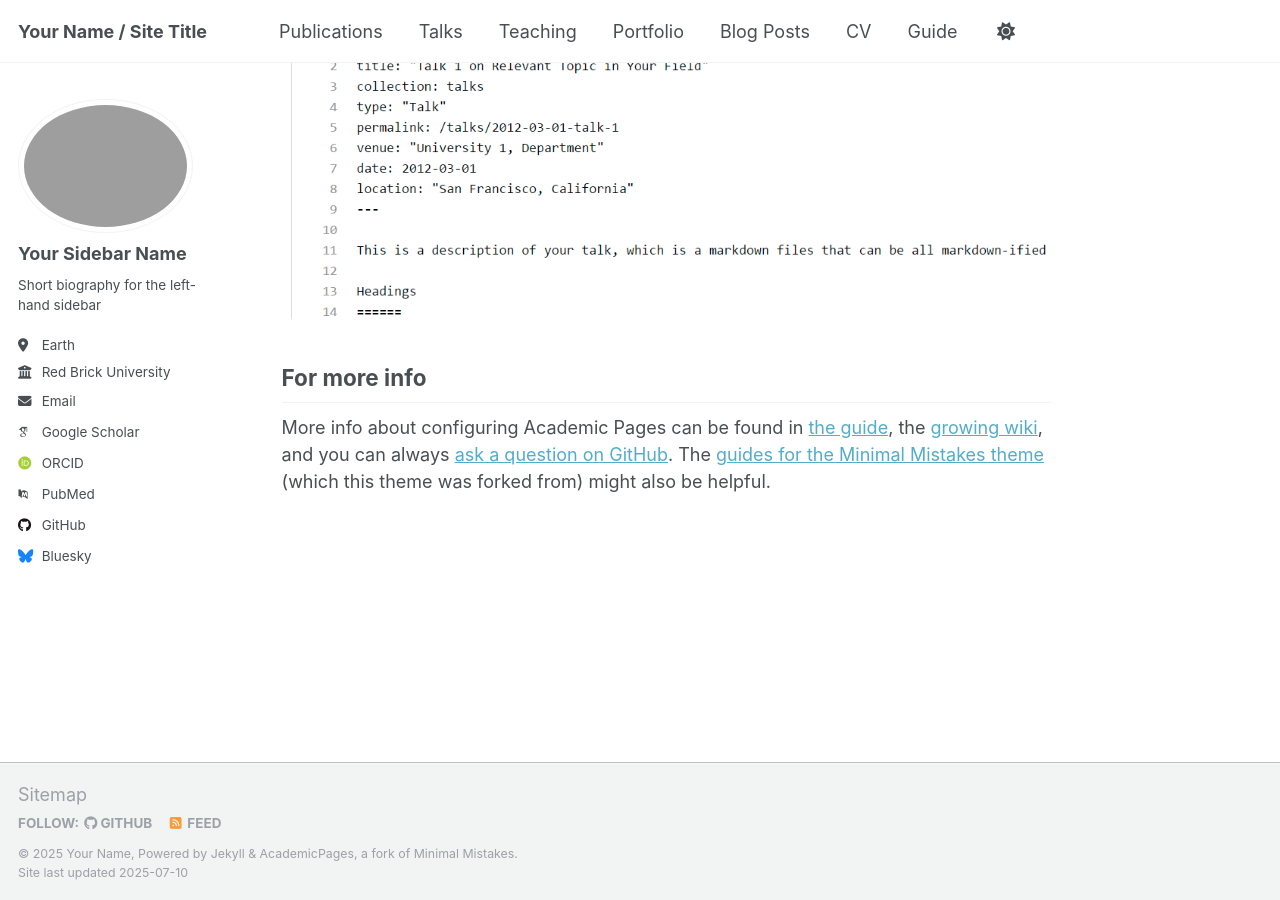
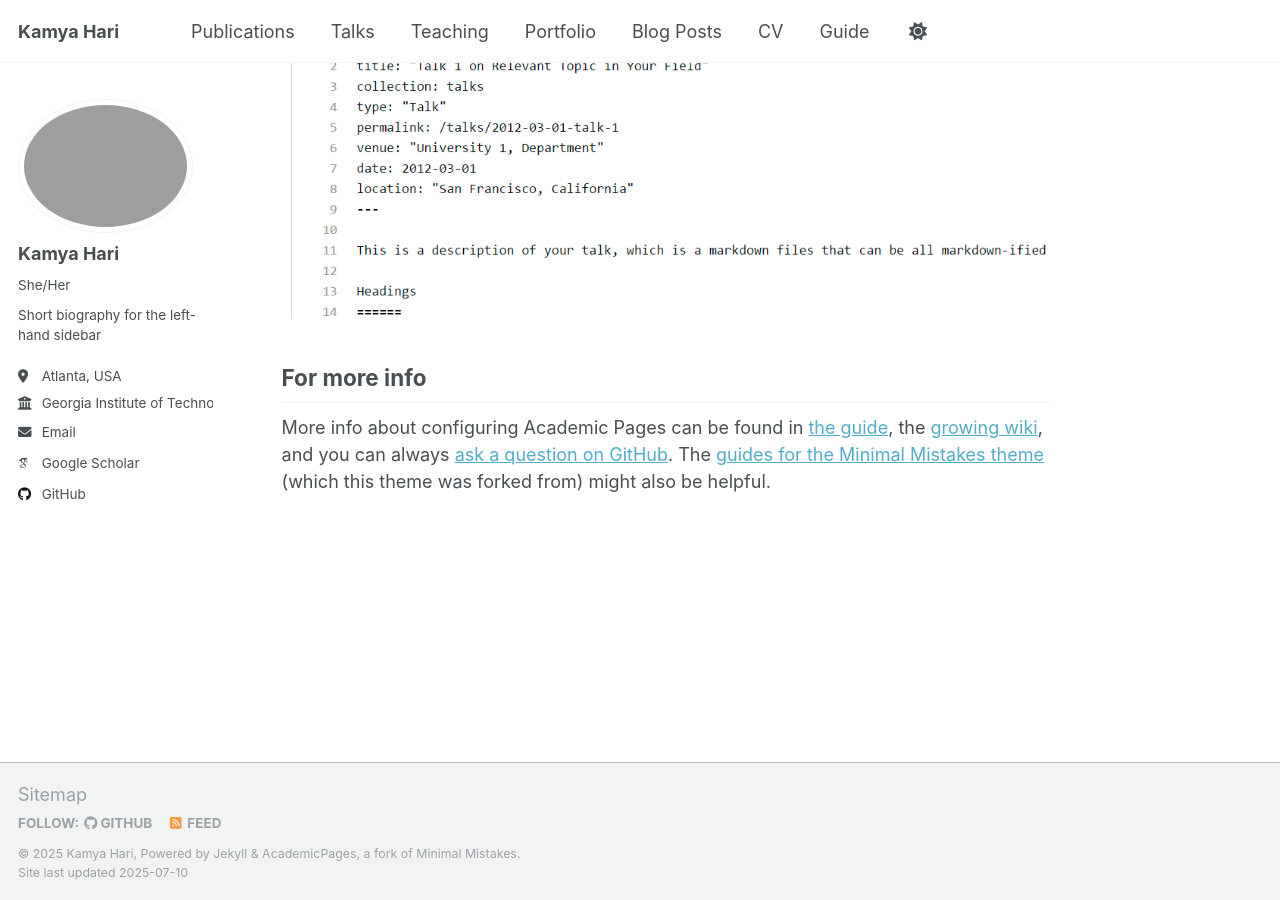
Before and after one commit to kamyahari/kamyahari.github.io, a Jekyll site: the page built from _pages/about.md, in a window 1280 px wide and 900 px high, scrolled down 2636 px. Built offline with Jekyll 4.4.1, drawn with Linux system fonts in a browser that asks for light colours; some web fonts are replaced.

Commit message:
Update _config.yml

```diff
--- a/_config.yml
+++ b/_config.yml
@@ -9,13 +9,13 @@
 # Basic Site Settings
 locale                   : "en-US"
 site_theme               : "default"
-title                    : "Your Name / Site Title"
+title                    : "Kamya Hari"
 title_separator          : "-"
-name                     : &name "Your Name"
+name                     : &name "Kamya Hari"
 description              : &description "personal description"
-url                      : https://academicpages.github.io # the base hostname & protocol for your site e.g. "https://[your GitHub username].github.io" or if you already have some other page hosted on Github then use "https://[your GitHub username].github.io/[Your Repo Name]"
+url                      : https://kamyahari.github.io/ # the base hostname & protocol for your site e.g. "https://[your GitHub username].github.io" or if you already have some other page hosted on Github then use "https://[your GitHub username].github.io/[Your Repo Name]"
 baseurl                  : "" # the subpath of your site, e.g. "/blog"
-repository               : "academicpages/academicpages.github.io"
+repository               : "kamyahari/kamyahari.github.io"
 
 # Site Author - The following control what appear as part of the author content on the side bar.
 #               If a field is blank the icon and link will not appear, otherwise it will be shown.
@@ -23,22 +23,22 @@
 author:
   # Biographic information
   avatar           : "profile.png"
-  name             : "Your Sidebar Name"
-  pronouns         : # example: "she/her"
+  name             : "Kamya Hari"
+  pronouns         : "She/Her"# example: "she/her"
   bio              : "Short biography for the left-hand sidebar"
-  location         : "Earth"
-  employer         : "Red Brick University"
+  location         : "Atlanta, USA"
+  employer         : "Georgia Institute of Technology"
   uri              : # URL
-  email            : "none@example.org"
+  email            : "khari8@gatech.edu"
 
   # Academic websites
   academia         : # URL
   arxiv            : # URL - Update with the correct link to your profile
-  googlescholar    : "https://scholar.google.com/citations?user=PS_CX0AAAAAJ"
+  googlescholar    : "https://scholar.google.com/citations?user=iLGUmJIAAAAJ&hl=en"
   impactstory      : # URL
-  orcid            : "http://orcid.org/yourorcidurl"
+  orcid            : #"http://orcid.org/yourorcidurl"
   semantic         : # URL
-  pubmed           : "https://www.ncbi.nlm.nih.gov/pubmed/?term=john+snow"
+  pubmed           : #"https://www.ncbi.nlm.nih.gov/pubmed/?term=john+snow"
   researchgate     : # URL
   scopus           : # URL
 
@@ -46,12 +46,12 @@
   bitbucket        : # Username - Update with your username on the site
   codepen          : # Username
   dribbble         : # Username
-  github           : "academicpages"
+  github           : "https://github.com/kamyahari"
   kaggle           : # Username
   stackoverflow    : # User number or user number and name (i.e., use "1" or "1/jeff-atwood")
 
   # Social media
-  bluesky          : "bsky.app" # Replace this with you Bluesky username
+  bluesky          : #"bsky.app" # Replace this with you Bluesky username
   facebook         : # Username
   flickr           : # Username
   foursquare       : # Username
```
